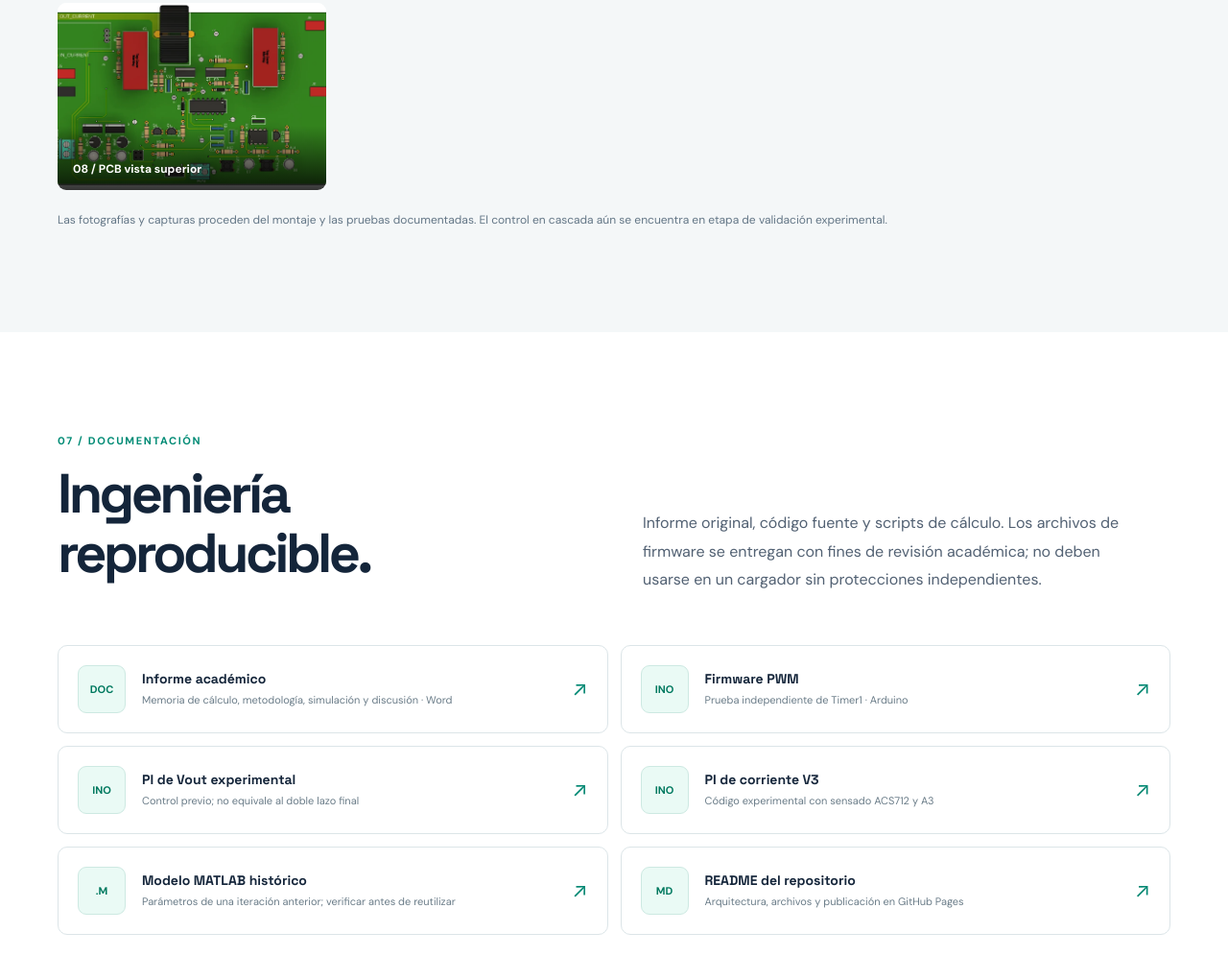
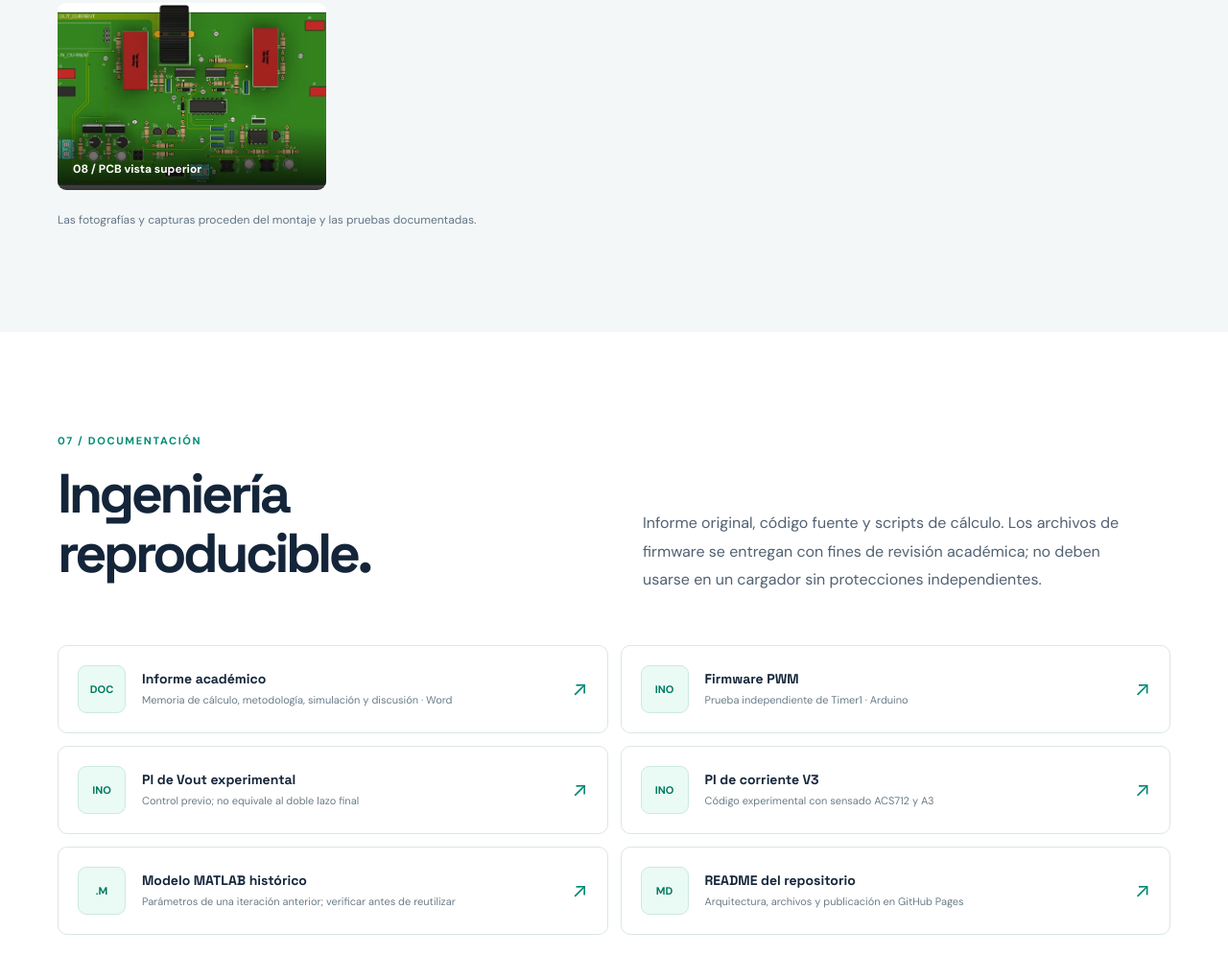
Before and after one commit to juanes20/boost-solar-55w, a plain HTML site: page index.html in a window 1280 px wide. Shown: the part 7158-8154 px from the top of the page at 96% size. Drawn offline with Linux system fonts and the light colour scheme.

Commit message:
Update index.html

```diff
--- a/index.html
+++ b/index.html
@@ -147,7 +147,7 @@ TCCR1B = _BV(WGM13) | _BV(WGM12) | _BV(CS10);
    <button class="gallery-item" type="button" data-category="experiment" data-caption="Módulo ACS712 montado sobre el convertidor" data-src="assets/img/acs712.webp"><img src="assets/img/acs712.webp" loading="lazy" alt="Módulo sensor de corriente ACS712 conectado a la placa"><span>07 / Sensor de corriente</span></button>
    <button class="gallery-item" type="button" data-category="hardware" data-caption="Vista superior del modelo 3D de la PCB" data-src="assets/img/pcb-3d-top.webp"><img src="assets/img/pcb-3d-top.webp" loading="lazy" alt="Vista superior del diseño 3D de la PCB"><span>08 / PCB vista superior</span></button>
  </div>
- <div class="gallery-footer">Las fotografías y capturas proceden del montaje y las pruebas documentadas. El control en cascada aún se encuentra en etapa de validación experimental.</div>
+ <div class="gallery-footer">Las fotografías y capturas proceden del montaje y las pruebas documentadas.</div>
 </div></section>
 <section class="section section-documents" id="documentacion"><div class="container">
  <div class="section-head split-head"><div><span class="kicker">07 / DOCUMENTACIÓN</span><h2>Ingeniería<br>reproducible.</h2></div><p>Informe original, código fuente y scripts de cálculo. Los archivos de firmware se entregan con fines de revisión académica; no deben usarse en un cargador sin protecciones independientes.</p></div>
```
